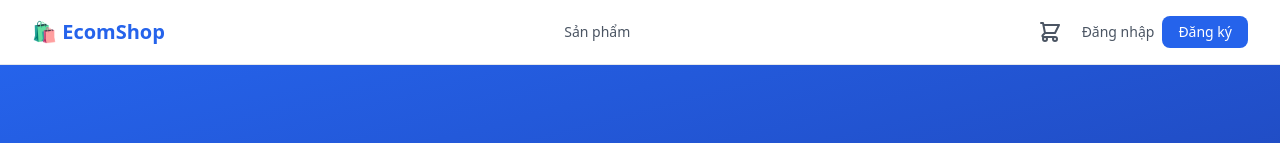
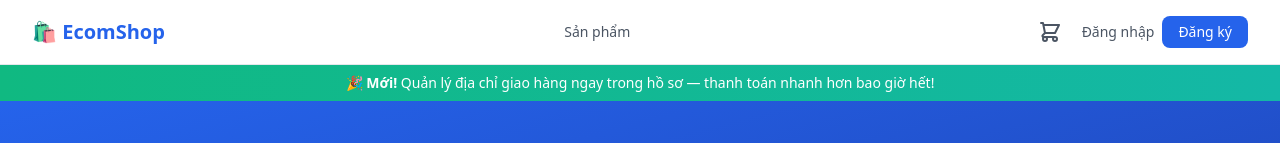
Before and after one commit to nguyenkdy/DevSecOps_Project, a Next.js app in the folder frontend/: page / in a window 1280 px wide. Shown: the top 143 px of the page. Built offline with nearby package versions, Linux system fonts and the light colour scheme; no server answers.

Commit message:
add new feature announcement

```diff
--- a/frontend/src/app/page.tsx
+++ b/frontend/src/app/page.tsx
@@ -21,6 +21,11 @@ export default async function HomePage() {
 
   return (
     <div>
+      {/* New feature banner */}
+      <div className="bg-gradient-to-r from-emerald-500 to-teal-500 text-white text-center py-2 px-4 text-sm font-medium">
+        🎉 <span className="font-bold">Mới!</span> Quản lý địa chỉ giao hàng ngay trong hồ sơ — thanh toán nhanh hơn bao giờ hết!
+      </div>
+
       {/* Hero */}
       <section className="bg-gradient-to-br from-blue-600 to-blue-800 text-white py-20">
         <div className="max-w-7xl mx-auto px-4 text-center">
```
